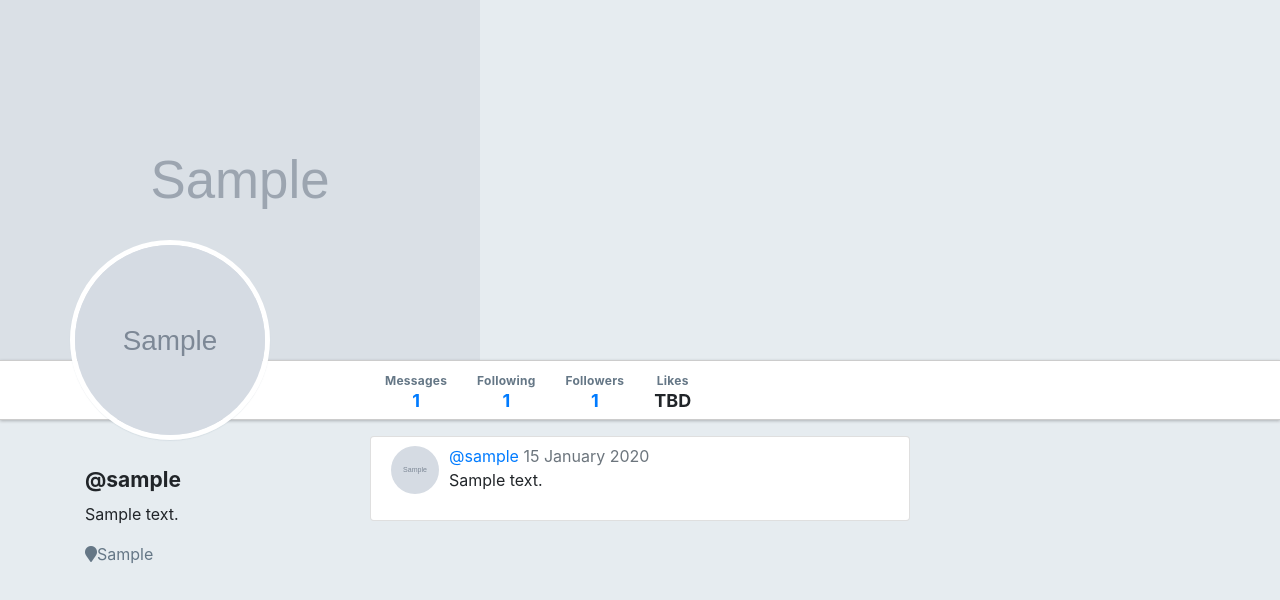
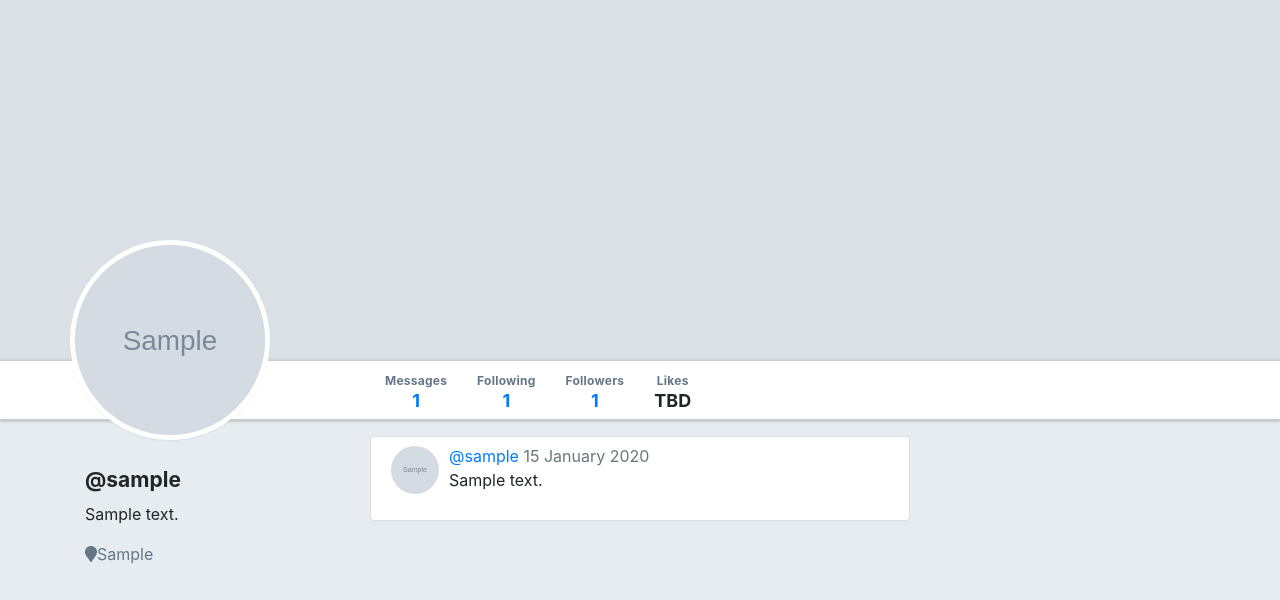
Before and after one commit to ferrisdraouil/warbler, a Flask app: page /users/1 in a window 1280 px wide. Shown: the part 46-646 px from the top of the page. Run offline with Flask 2, Linux system fonts and the light colour scheme; tables that the repository leaves empty hold one stand-in row (values such as "Sample post"); grey boxes marked "Sample" are stand-in pictures; some libraries are stand-ins or nearby versions.

Commit message:
fixed header img

```diff
--- a/templates/users/detail.html
+++ b/templates/users/detail.html
@@ -2,7 +2,7 @@
 
 {% block content %}
 
-<div id="warbler-hero" class="full-width" style="display:flex"><img src="{{ user.header_image_url }}" alt=""></div>
+<div id="warbler-hero" class="full-width" style="background-image: url('{{ user.header_image_url }}')"></div>
 <img src="{{ user.image_url }}" alt="Image for {{ user.username }}" id="profile-avatar">
 <div class="row full-width">
   <div class="container">
```
